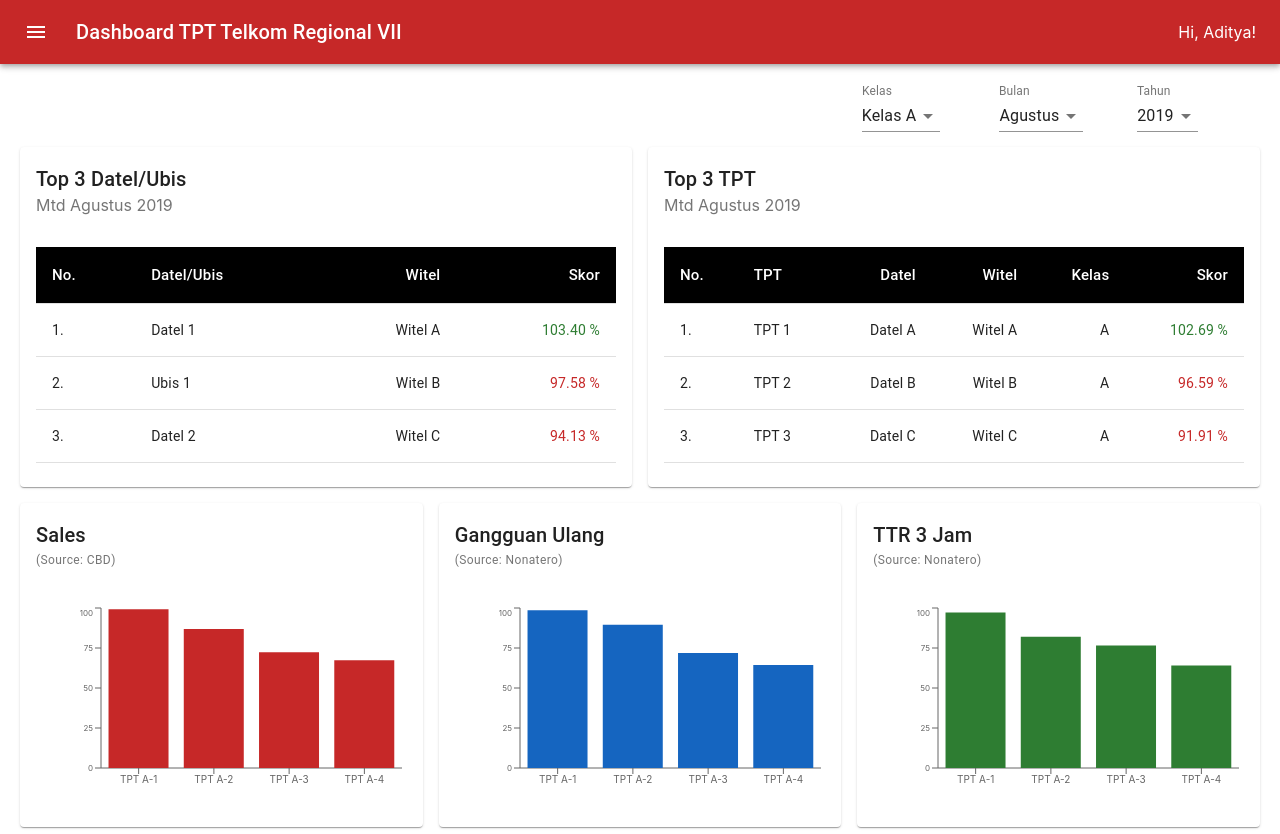
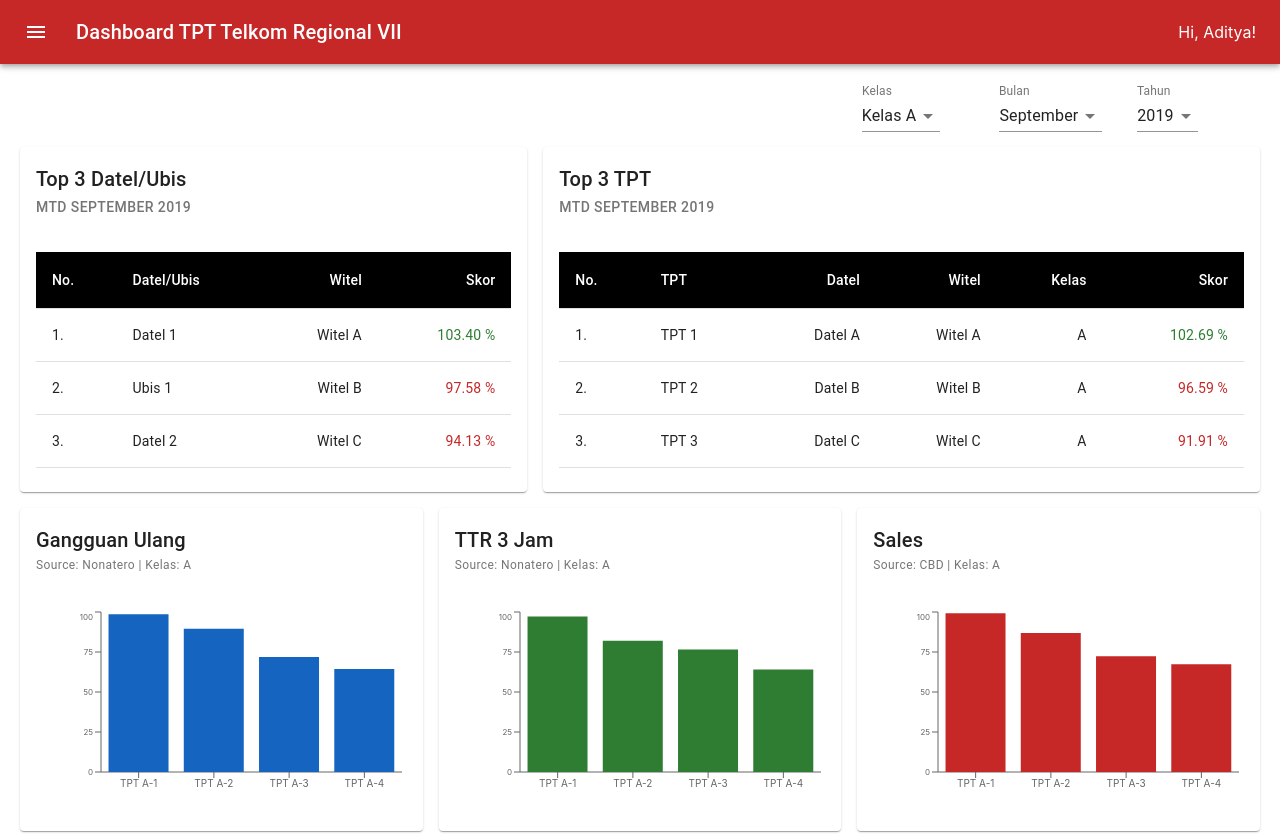
Before and after one commit to tioammar/striker, a React (Create React App) app: page / in a window 1280 px wide. Shown: the top 834 px of the page. Built offline with nearby package versions, Linux system fonts and the light colour scheme.

Commit message:
Clean up code..

```diff
--- a/src/components/charts/Charts.js
+++ b/src/components/charts/Charts.js
@@ -25,7 +25,7 @@ function Charts(props){
       <CardHeader
         title={props.title}
         titleTypographyProps={{variant:'h6'}}
-        subheader={'(Source: '+props.source+')'}
+        subheader={'Source: '+props.source+' | Kelas: '+props.class}
         subheaderTypographyProps={{variant:'caption', color:'textSecondary'}}/>
       </Link>
       <CardContent>
--- a/src/components/pages/Detail.js
+++ b/src/components/pages/Detail.js
@@ -86,9 +86,10 @@ class Detail extends Component {
     ];
 
     const datas = [
-      {title:'Sales', chart:'line', color:'#c62828', route:'/sales/', dummyData: dummyData, source:'CBD'},
       {title:'Gaul', chart:'line', color:'#1565c0', route:'/gaul/', dummyData: dummyData, source:'Nonatero'},
       {title:'TTR 3 Jam', chart:'line', color:'#2e7d32', route:'/ttr/', dummyData: dummyData, source:'Nonatero'},
+      {title:'Sales', chart:'line', color:'#c62828', route:'/sales/', dummyData: dummyData, source:'CBD'},
+      {title:'TTI', chart:'line', color:'#c62828', route:'/sales/', dummyData: dummyData, source:'CBD'},
       {title:'C3MR', chart:'line', color:'#ef6c00', route:'/c3mr/', dummyData: dummyData, source:'MyBrains'}
     ];
 
@@ -102,7 +103,6 @@ class Detail extends Component {
       {cat:'Gaul', rank:(Math.random() * (5 - 1) + 1).toFixed(0), target:10, real:(Math.random() * (15 - 5) + 5).toFixed(2)},
       {cat:'TTR 3 Jam', rank:(Math.random() * (5 - 1) + 1).toFixed(0), target:85, real:(Math.random() * (100 - 60) + 60).toFixed(2)},
       {cat:'C3MR', rank:(Math.random() * (5 - 1) + 1).toFixed(0), target:97.5, real:(Math.random() * (105 - 90) + 90).toFixed(2)}
-
     ];
 
     const personil = [
@@ -129,7 +129,7 @@ class Detail extends Component {
       </Grid>
       <Grid spacing={2} container>
         {datas.map(data => (
-        <Grid item xs={6}>
+        <Grid item xs={4}>
           <Charts
             title={data.title}
             data={data.dummyData}
--- a/src/components/pages/Main.js
+++ b/src/components/pages/Main.js
@@ -18,7 +18,7 @@ const THead = withStyles(theme => ({
   head: {
     backgroundColor: theme.palette.common.black,
     color: theme.palette.common.white,
-    fontSize: 15,
+    fontSize: 14,
   }
 }))(TableCell);
 
@@ -27,7 +27,7 @@ class Main extends Component {
   state = {
     year: 2019,
     class: 'A',
-    month: 8,
+    month: new Date().getMonth()+1,
   }
 
   onClassChange = (event) => {
@@ -189,9 +189,10 @@ class Main extends Component {
     }
 
     const datas = [
-      {title:'Sales', chart: 'bar', color:'#c62828', route:'/perf/sales', dummyData: sales, source:'CBD'},
       {title:'Gangguan Ulang', chart: 'bar', color:'#1565c0', route:'/perf/gaul', dummyData: gaul, source:'Nonatero'},
       {title:'TTR 3 Jam', chart: 'bar', color:'#2e7d32', route:'/perf/ttr', dummyData: ttr, source:'Nonatero'},
+      {title:'Sales', chart: 'bar', color:'#c62828', route:'/perf/sales', dummyData: sales, source:'CBD'},
+      {title:'TTI', chart: 'bar', color:'#607d8b', route:'/perf/tti', dummyData: ttr, source:'Nonatero'},
       {title:'C3MR', chart: 'bar', color:'#ef6c00', route:'/perf/c3mr', dummyData: c3mr, source:'MyBrains'}
     ];
 
@@ -212,13 +213,13 @@ class Main extends Component {
         </Grid>
       </Grid>
       <Grid spacing={2} container>
-      <Grid item xs={6}>
+      <Grid item xs={5}>
         <Card>
           <CardHeader
             title="Top 3 Datel/Ubis"
             titleTypographyProps={{variant:'h6'}}
             subheader={'Mtd '+month+' '+this.state.year}
-            subheaderTypographyProps={{variant:'buttom', color:'textSecondary'}}/>
+            subheaderTypographyProps={{variant:'button', color:'textSecondary'}}/>
           <CardContent>
             <Table className={classes.table}>
             {/*   // Order: TPT | Witel | Datel | Kelas | Skor  */}
@@ -239,13 +240,13 @@ class Main extends Component {
           </CardContent>
         </Card>
       </Grid>
-      <Grid item xs={6}>
+      <Grid item xs={7}>
         <Card>
           <CardHeader
             title="Top 3 TPT"
             titleTypographyProps={{variant:'h6'}}
             subheader={'Mtd '+month+' '+this.state.year}
-            subheaderTypographyProps={{variant:'buttom', color:'textSecondary'}}/>
+            subheaderTypographyProps={{variant:'button', color:'textSecondary'}}/>
           <CardContent>
             <Table className={classes.table}>
             {/*   // Order: TPT | Witel | Datel | Kelas | Skor  */}
@@ -277,7 +278,8 @@ class Main extends Component {
             chart={data.chart}
             color={data.color}
             link={data.route}
-            source={data.source}/>
+            source={data.source}
+            class={this.state.class}/>
         </Grid>
       ))}
       </Grid>
--- a/src/components/pages/Page.js
+++ b/src/components/pages/Page.js
@@ -30,7 +30,7 @@ class Page extends Component {
 
   state = {
     year: 2019,
-    month: 8,
+    month: new Date().getMonth()+1,
     class: 'A',
   }
 
@@ -67,6 +67,10 @@ class Page extends Component {
       case 'c3mr':
         title = 'C3MR';
         unit = 'Payment Collection & Finance Treg VII';
+        break;
+      case 'tti':
+        title = 'TTI';
+        unit = 'Regional Operation Center Treg VII';
         break;
       default:
         title = '';
```
Also changed, not shown: src/components/table/TopUbisTable.js (deleted, +0 -29 lines).
